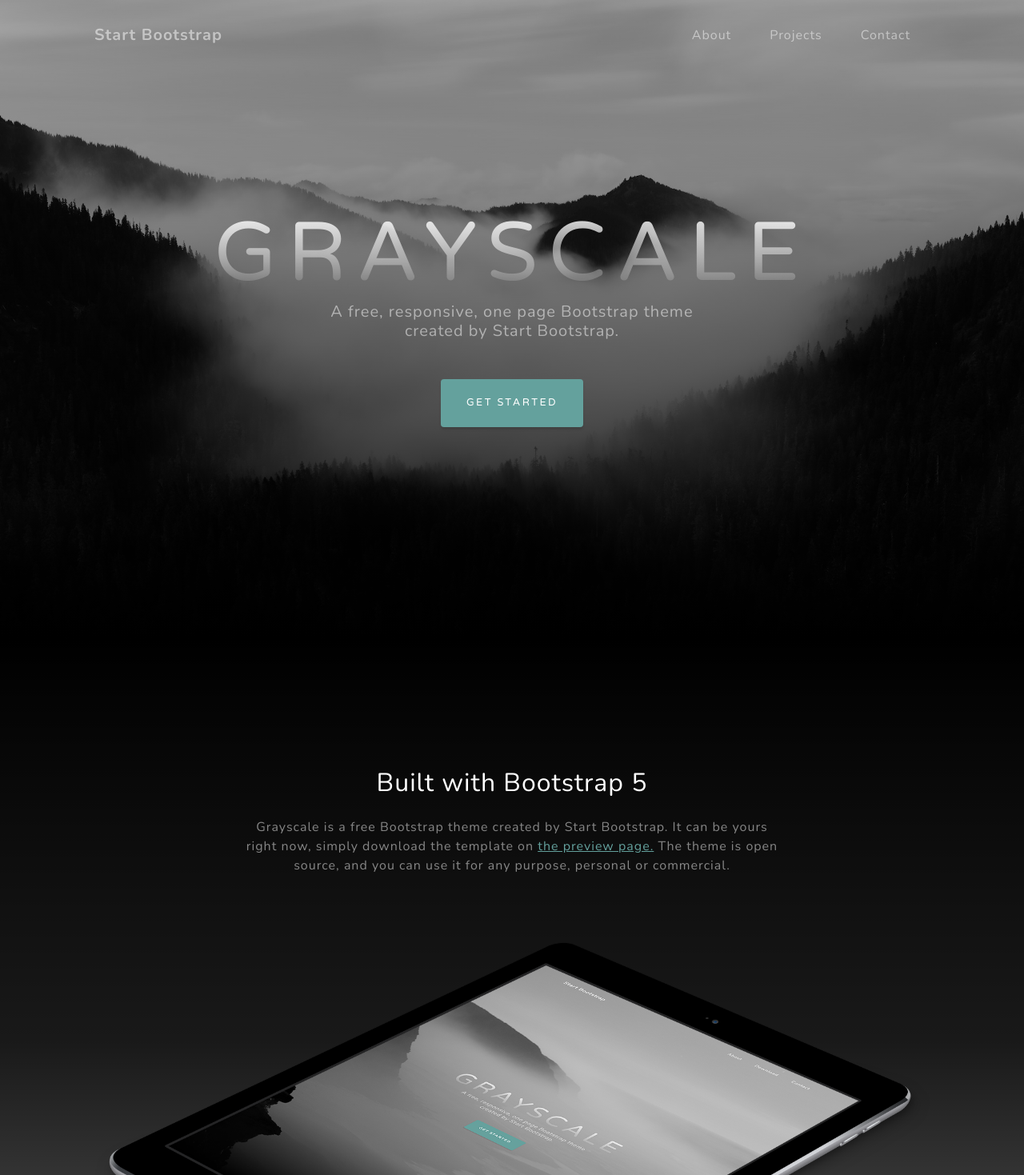
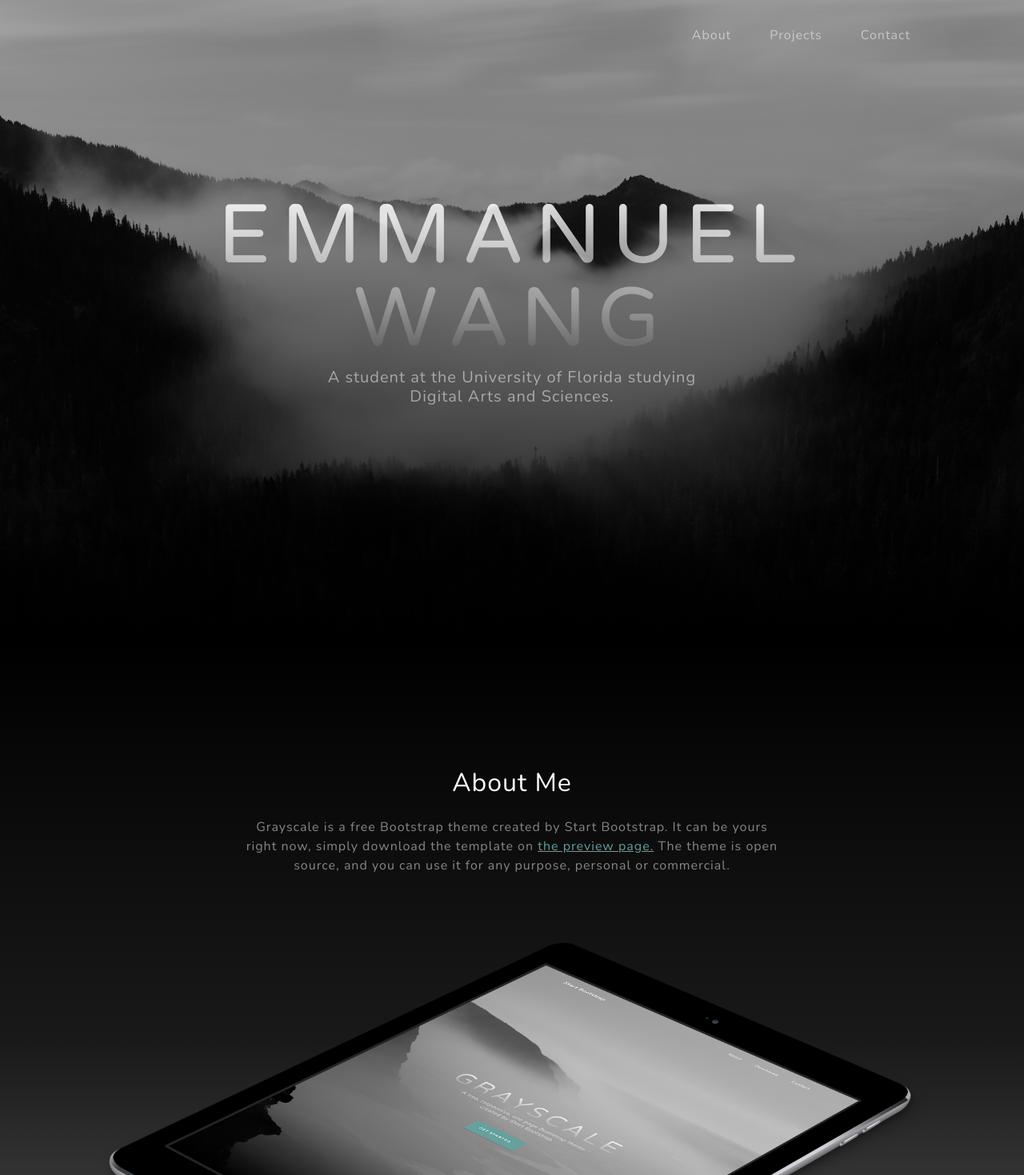
Before and after one commit to remainether/remainether.github.io, a plain HTML site: page index.html in a window 1280 px wide. Shown: the top 1469 px of the page at 80% size. Drawn offline with nearby package versions, Linux system fonts and the light colour scheme.

Commit message:
Update index.html
Basic site customization

```diff
--- a/index.html
+++ b/index.html
@@ -19,7 +19,7 @@
         <!-- Navigation-->
         <nav class="navbar navbar-expand-lg navbar-light fixed-top" id="mainNav">
             <div class="container px-4 px-lg-5">
-                <a class="navbar-brand" href="#page-top">Start Bootstrap</a>
+                <a class="navbar-brand" href="#page-top"></a>
                 <button class="navbar-toggler navbar-toggler-right" type="button" data-bs-toggle="collapse" data-bs-target="#navbarResponsive" aria-controls="navbarResponsive" aria-expanded="false" aria-label="Toggle navigation">
                     Menu
                     <i class="fas fa-bars"></i>
@@ -38,9 +38,9 @@
             <div class="container px-4 px-lg-5 d-flex h-100 align-items-center justify-content-center">
                 <div class="d-flex justify-content-center">
                     <div class="text-center">
-                        <h1 class="mx-auto my-0 text-uppercase">Grayscale</h1>
-                        <h2 class="text-white-50 mx-auto mt-2 mb-5">A free, responsive, one page Bootstrap theme created by Start Bootstrap.</h2>
-                        <a class="btn btn-primary" href="#about">Get Started</a>
+                        <h1 class="mx-auto my-0 text-uppercase">Emmanuel Wang</h1>
+                        <h2 class="text-white-50 mx-auto mt-2 mb-5">A student at the University of Florida studying Digital Arts and Sciences.</h2>
+                        <!-- <a class="btn btn-primary" href="#about">Contact</a> -->
                     </div>
                 </div>
             </div>
@@ -50,7 +50,7 @@
             <div class="container px-4 px-lg-5">
                 <div class="row gx-4 gx-lg-5 justify-content-center">
                     <div class="col-lg-8">
-                        <h2 class="text-white mb-4">Built with Bootstrap 5</h2>
+                        <h2 class="text-white mb-4">About Me</h2>
                         <p class="text-white-50">
                             Grayscale is a free Bootstrap theme created by Start Bootstrap. It can be yours right now, simply download the template on
                             <a href="https://startbootstrap.com/theme/grayscale/">the preview page.</a>
@@ -170,7 +170,7 @@
                                 <i class="fas fa-envelope text-primary mb-2"></i>
                                 <h4 class="text-uppercase m-0">Email</h4>
                                 <hr class="my-4 mx-auto" />
-                                <div class="small text-black-50"><a href="#!">hello@yourdomain.com</a></div>
+                                <div class="small text-black-50"><a href="#!">remainether@gmail.com</a></div>
                             </div>
                         </div>
                     </div>
@@ -180,7 +180,7 @@
                                 <i class="fas fa-mobile-alt text-primary mb-2"></i>
                                 <h4 class="text-uppercase m-0">Phone</h4>
                                 <hr class="my-4 mx-auto" />
-                                <div class="small text-black-50">+1 (555) 902-8832</div>
+                                <div class="small text-black-50">+1 (813) 317-3035</div>
                             </div>
                         </div>
                     </div>
@@ -193,7 +193,7 @@
             </div>
         </section>
         <!-- Footer-->
-        <footer class="footer bg-black small text-center text-white-50"><div class="container px-4 px-lg-5">Copyright &copy; Your Website 2021</div></footer>
+        <footer class="footer bg-black small text-center text-white-50"><div class="container px-4 px-lg-5">Copyright &copy; Emmanuel Wang 2021</div></footer>
         <!-- Bootstrap core JS-->
         <script src="https://cdn.jsdelivr.net/npm/bootstrap@5.1.0/dist/js/bootstrap.bundle.min.js"></script>
         <!-- Core theme JS-->
```
